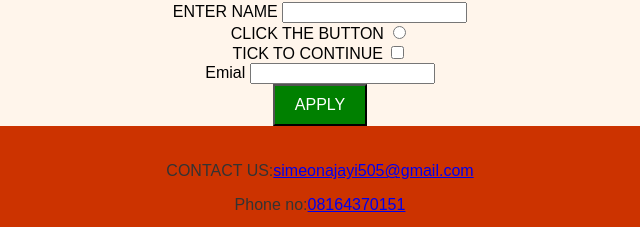
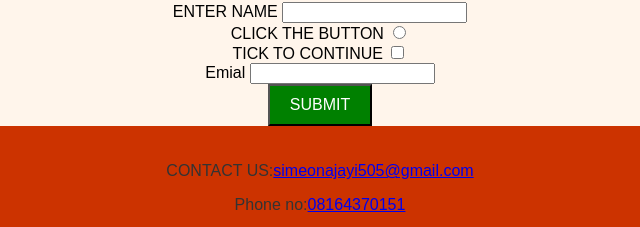
Before and after one commit to simeonajayi817/simeonajayi817.github.io, a plain HTML site: page index.html in a window 1280 px wide. Shown: the part 1368-1595 px from the top of the page, 320-960 px from the left. Drawn offline with Linux system fonts and the light colour scheme.

Commit message:
Update index.html

```diff
--- a/index.html
+++ b/index.html
@@ -91,7 +91,7 @@
     <label>Emial</label>
     <input type="text"><br>
   </form>
-  <button onclick="alert ('YOU REQUEST HAS BEEN GRANTED WE LOOK FOWARD TO SEE YOU MORE!!')" style="background-color: green; color: white;">APPLY </button>
+  <button onclick="alert ('YOU REQUEST HAS BEEN GRANTED WE LOOK FOWARD TO SEE YOU MORE!!')" style="background-color: green; color: white;">SUBMIT </button>
 
 
   <footer style="background-color: #cc3300; color: white; padding:20px; text-align: center">
```
